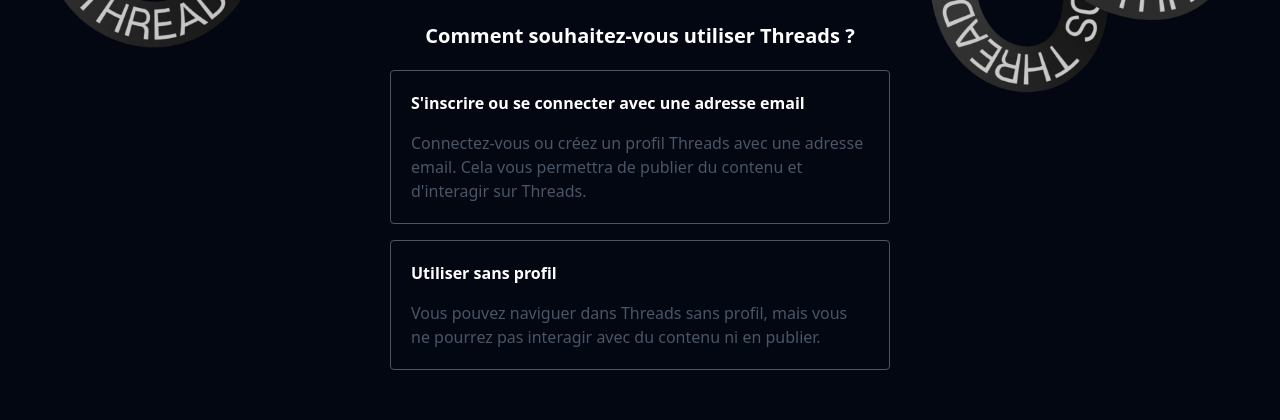
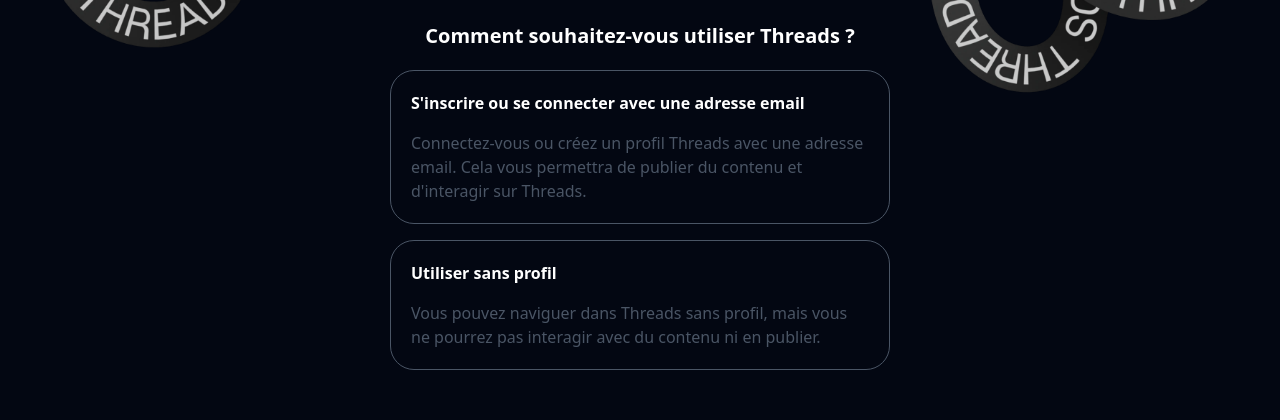
Before and after one commit to Slim-coder20/Thread-App-, a Next.js app: page /login in a window 1280 px wide. Shown: the part 221-641 px from the top of the page. Built offline with nearby package versions, Linux system fonts and the light colour scheme.

Commit message:
Mise en place du footer

```diff
--- a/src/app/login/page.jsx
+++ b/src/app/login/page.jsx
@@ -11,7 +11,7 @@
             <div className="mt-5 w-[500px] mx-auto flex flex-col gap-4">
                 {/* Signup and signin */}
                 <Link href="/login/signup">
-                    <div className=" border border-gray-600 p-5 rounded hover:bg-gray-900 duration-150">
+                    <div className=" border border-gray-600 p-5 rounded-3xl hover:bg-gray-900 duration-150">
                         <h2 className="font-bold text-white">
                             S'inscrire ou se connecter avec une adresse email
                         </h2>
@@ -25,7 +25,7 @@
 
                 {/* Invited */}
                 <Link href="/login/pass">
-                    <div className="border border-gray-600 p-5 rounded hover:bg-gray-900 duration-150">
+                    <div className="border border-gray-600 p-5 rounded-3xl hover:bg-gray-900 duration-150">
                         <h2 className="font-bold text-white">
                             Utiliser sans profil
                         </h2>
--- /dev/null
+++ b/src/app/login/pass/page.jsx
@@ -0,0 +1,5 @@
+import React from "react";
+
+export default function Pass() {
+  return <div>Pass</div>;
+}
```
